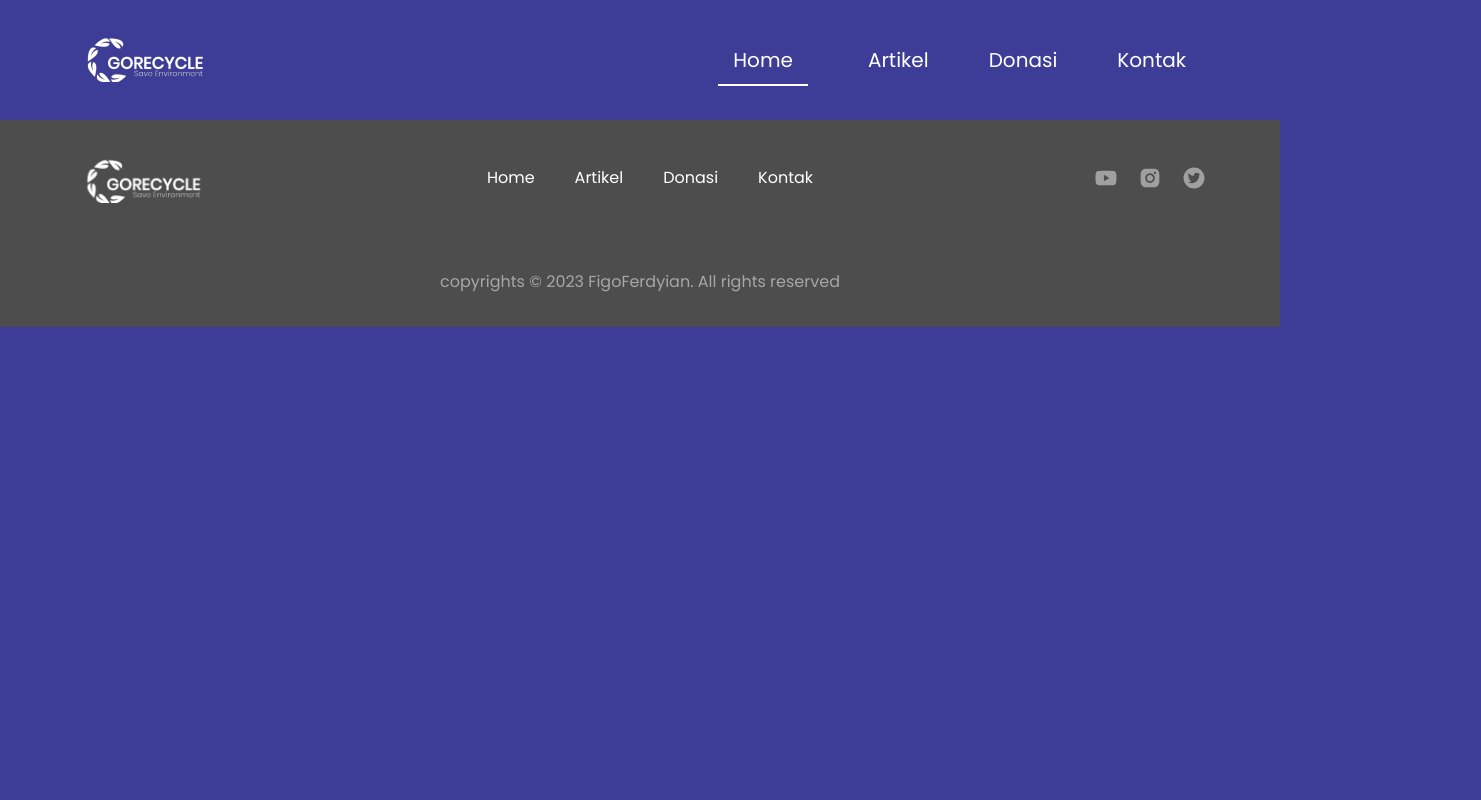
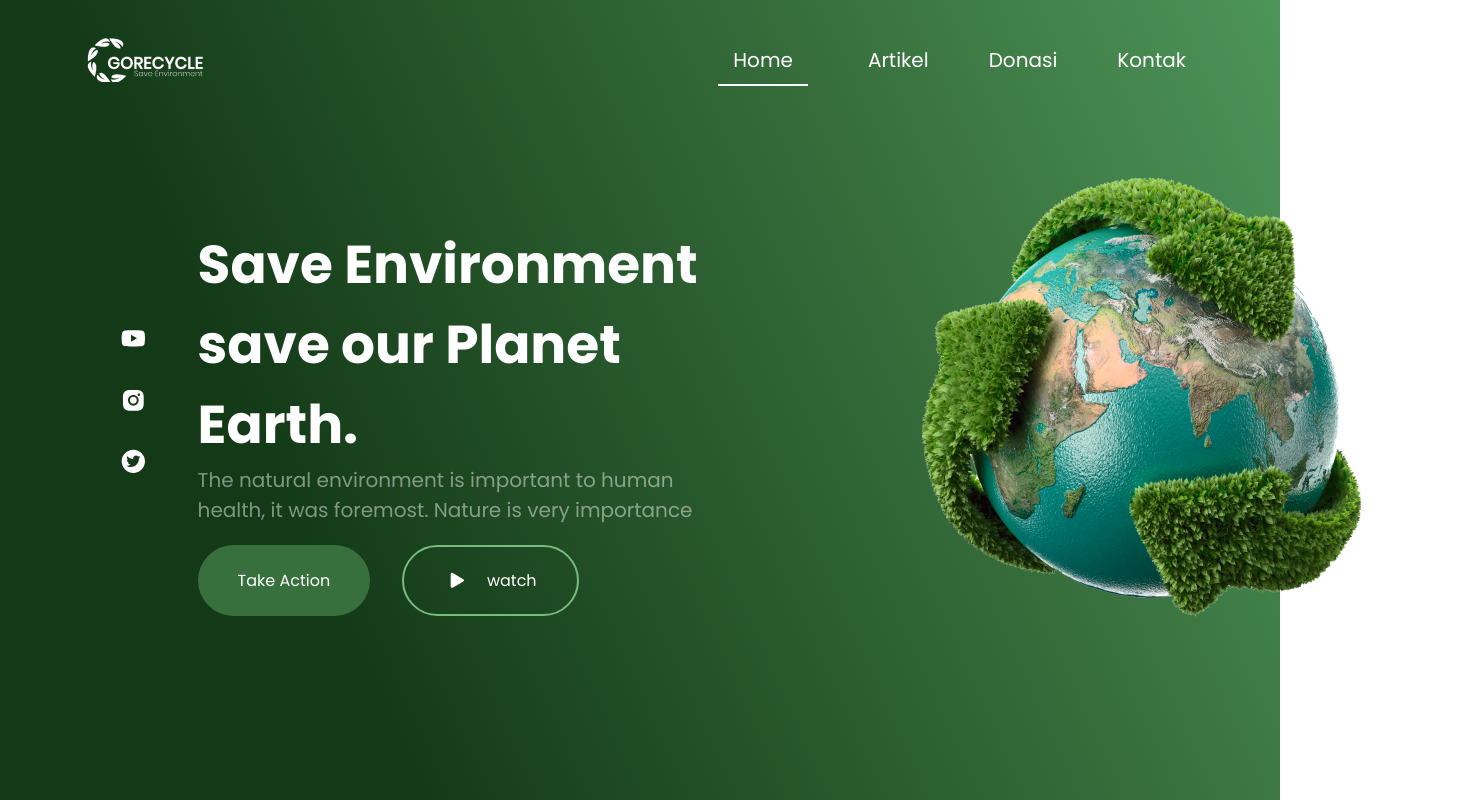
Before and after one commit to skilvul-fe1-project/FinalProject, a React (Vite) app in the folder final-project/: page / in a window 1280 px wide. Shown: the top 800 px of the page, 1481 px wide, since content can reach past the window. Built offline with nearby package versions, Linux system fonts and the light colour scheme.

Commit message:
Membuat banner page Home

```diff
--- a/final-project/src/App.jsx
+++ b/final-project/src/App.jsx
@@ -1,6 +1,7 @@
 import { useState } from 'react'
 import Footer from './components/Footer'
 import Header from './components/Header'
+import Home from './pages/home/index'
 
 function App() {
   const [count, setCount] = useState(0)
@@ -9,6 +10,7 @@ function App() {
 
     <>
       <Header/>
+      <Home/>
       <Footer/>
     </>
   )
--- a/final-project/src/components/style.css
+++ b/final-project/src/components/style.css
@@ -6,12 +6,13 @@
 
 }
 
-body {
-    background-color: rgb(61, 61, 151);
-}
 
 header {
-
+    width: 100%;
+    top: 0;
+    right: 0;
+    z-index: 100;
+    position: fixed;
     padding: 33px 5%;
     align-items: center;
     background-color: none;
--- a/final-project/src/pages/home/index.jsx
+++ b/final-project/src/pages/home/index.jsx
@@ -0,0 +1,36 @@
+import React from "react";
+
+import { BsPlayFill} from "react-icons/bs";
+import { AiFillYoutube,AiFillInstagram,AiFillTwitterCircle,} from "react-icons/ai";
+import Hero from "../../assets/Hero.png"
+import "../home/style.css"
+function Home(){
+    return(
+        <>
+        <section className="hero">
+            <div className="hero-fr">
+                <div className="hero-media">
+                    <AiFillYoutube className="hero-icon"/>
+                    <AiFillInstagram className="hero-icon"/>
+                    <AiFillTwitterCircle className="hero-icon" />
+
+                </div>
+                <div className="hero-text">
+                    <h1>Save Environment  save our Planet Earth.</h1>
+                    <p>The natural environment is important to human health, it was foremost. Nature is very importance</p>
+                    <div className="hero-link">
+                    <a href="">Take Action</a>
+                    <a href="" className="watch"><BsPlayFill className="hero-icon"/> watch</a>
+                    </div>
+                </div>
+            </div>
+            <div className="hero-img">
+                <img src={Hero} alt="" />
+            </div>
+
+        </section>
+        </>
+    )
+}
+
+export default Home
--- /dev/null
+++ b/final-project/src/pages/home/style.css
@@ -0,0 +1,73 @@
+.hero {
+    height: 100%;
+    width: 100%;
+    min-height: 100vh;
+    background: linear-gradient(245.59deg, #4d9559 0%, #38703d 28.53%, #133917 75.52%);
+    position: relative;
+    display: grid;
+    grid-template-columns: repeat(2, 1fr);
+    gap: 2rem;
+    align-items: center;
+    padding: 0 120px;
+}
+
+.hero-fr {
+    align-items: center;
+    display: flex;
+}
+
+.hero-media {
+    width: 150px;
+    display: flex;
+    flex-direction: column;
+    height: 150px;
+    justify-content: space-between;
+}
+
+.hero-icon {
+    font-size: 20pt;
+    color: white;
+}
+
+.hero-text{
+    height: 350px;
+    display: flex;
+    flex-direction: column;
+    justify-content: space-between;
+}
+.hero-text h1{
+    font-size: 40pt;
+    color: white;
+}
+.hero-text p{
+    width: 500px;
+    font-size: 15pt;
+    color: rgba(255, 255, 255, 0.466);
+}
+
+.hero-link{
+    display: flex;
+    gap: 2rem;
+}
+
+.hero-link a{
+    border-radius: 50px;
+    text-decoration: none;
+    color: white;
+    padding: 20px 40px;
+    margin: 20px 0;
+    background-color: #38703d;
+    display: flex;
+    align-items: center;
+    justify-content: center;
+    gap: 1rem;
+}
+
+.hero-link .watch{
+    background-color: transparent;
+    border: 2px solid #79bb7f;
+}
+
+.hero-img {
+    padding: 0 120px;
+}
```
